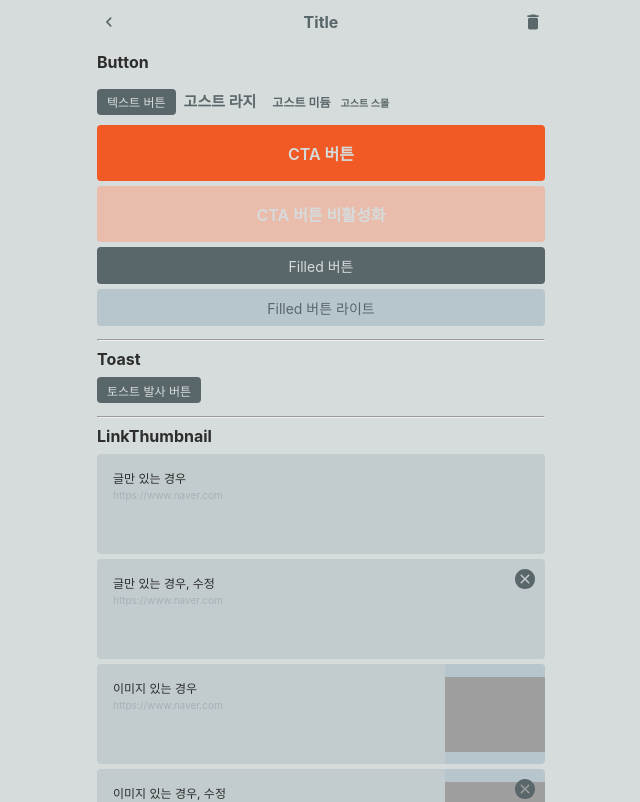
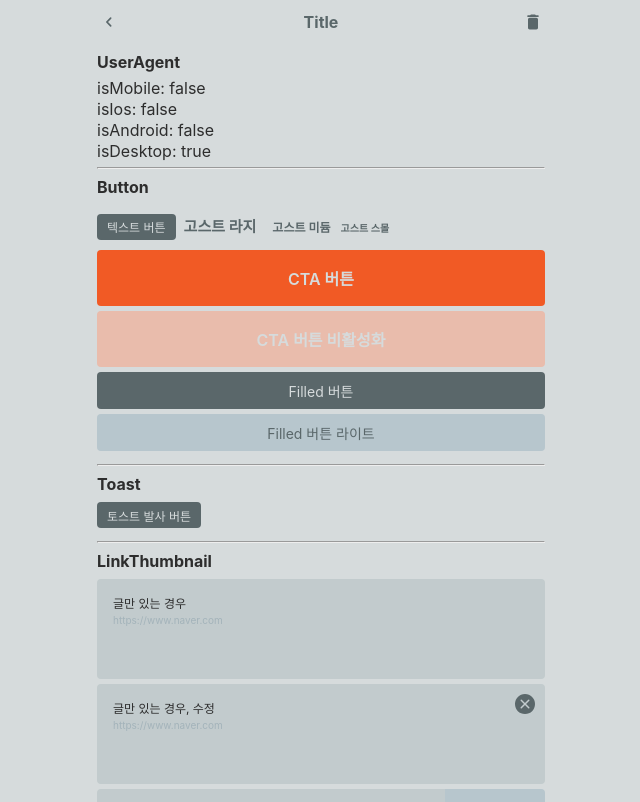
Before and after one commit to depromeet/ygtang-client, a Next.js app: page /test in a window 1280 px wide. Shown: the top 802 px of the page, without its empty margins (319-959 px from the left). Built offline with nearby package versions, Linux system fonts and the light colour scheme; grey boxes are pictures that could not be loaded; a web font is replaced by a local one.

Commit message:
feat: useUserAgent 공용 훅 추가

```diff
--- /dev/null
+++ b/src/hooks/common/useUserAgent.ts
@@ -0,0 +1,27 @@
+interface IUseUserAgent {
+  isAndroid: () => boolean;
+  isIos: () => boolean;
+  isMobile: () => boolean;
+  isSSR: () => boolean;
+  isDesktop: () => boolean;
+}
+
+const getMobileDetect = (userAgent: string): IUseUserAgent => {
+  const isAndroid = (): boolean => Boolean(userAgent.match(/Android/i));
+  const isIos = (): boolean => Boolean(userAgent.match(/iPhone|iPad|iPod/i));
+  const isMobile = (): boolean => Boolean(isAndroid() || isIos());
+  const isSSR = (): boolean => Boolean(userAgent.match(/SSR/i));
+  const isDesktop = (): boolean => Boolean(!isMobile() && !isSSR());
+  return {
+    isAndroid,
+    isIos,
+    isMobile,
+    isSSR,
+    isDesktop,
+  };
+};
+
+export const useUserAgent = (): IUseUserAgent => {
+  const userAgent = typeof navigator === 'undefined' ? 'SSR' : navigator.userAgent;
+  return getMobileDetect(userAgent);
+};
--- a/src/pages/test/index.tsx
+++ b/src/pages/test/index.tsx
@@ -13,15 +13,23 @@ import NavigationBar from '~/components/common/NavigationBar';
 import TextField, { MemoText } from '~/components/common/TextField';
 import { SearchBar } from '~/components/common/TextField/SearchBar';
 import LinkThumbnail from '~/components/LinkThumbnail';
+import { useUserAgent } from '~/hooks/common/useUserAgent';
 import { useToast } from '~/store/Toast';
 import theme from '~/styles/Theme';
 
 export default function Test() {
   const { fireToast } = useToast();
+  const { isMobile, isIos, isAndroid, isDesktop } = useUserAgent();
 
   return (
     <div>
       <NavigationBar title="Title" rightElement={<IconButton iconName="DeleteIcon" light />} />
+      <TestItem name="UserAgent">
+        <p>isMobile: {isMobile() ? 'true' : 'false'}</p>
+        <p>isIos: {isIos() ? 'true' : 'false'}</p>
+        <p>isAndroid: {isAndroid() ? 'true' : 'false'}</p>
+        <p>isDesktop: {isDesktop() ? 'true' : 'false'}</p>
+      </TestItem>
       <TestItem name="Button">
         <Button>텍스트 버튼</Button>
 
```
